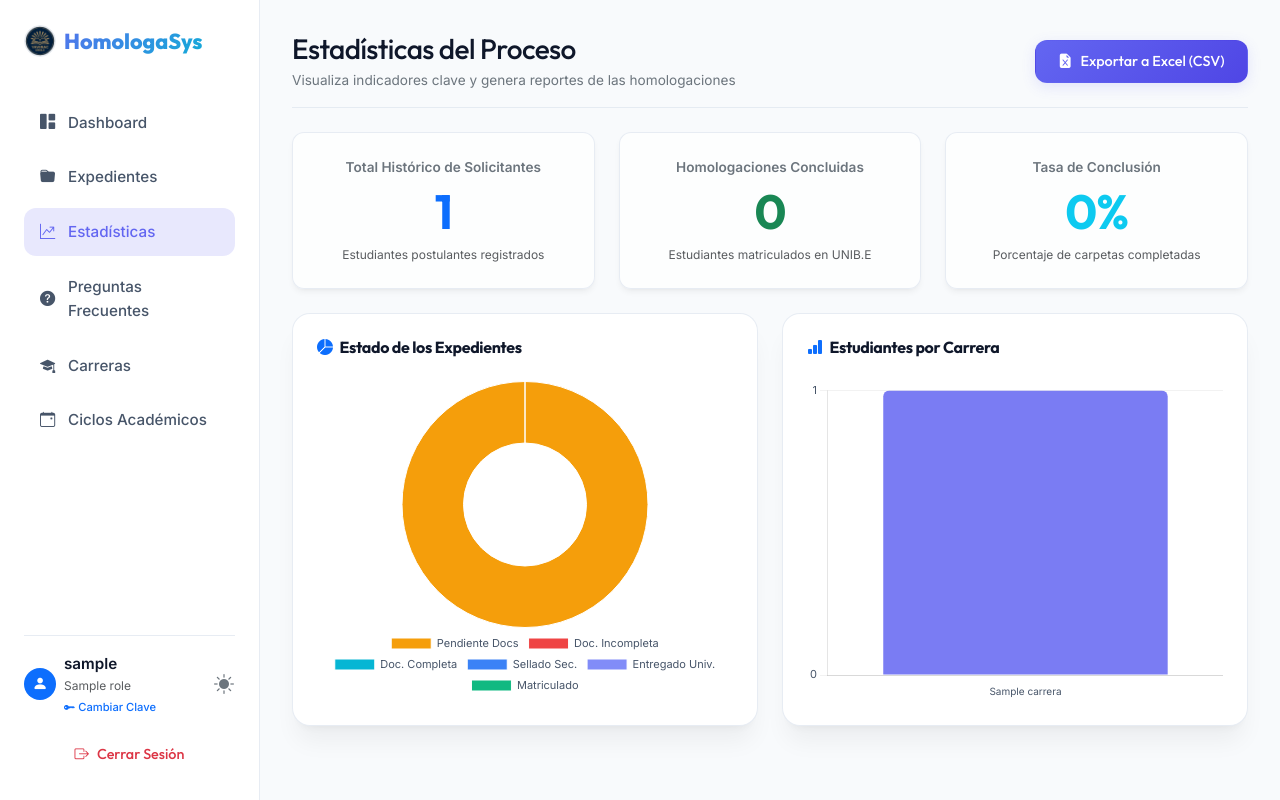
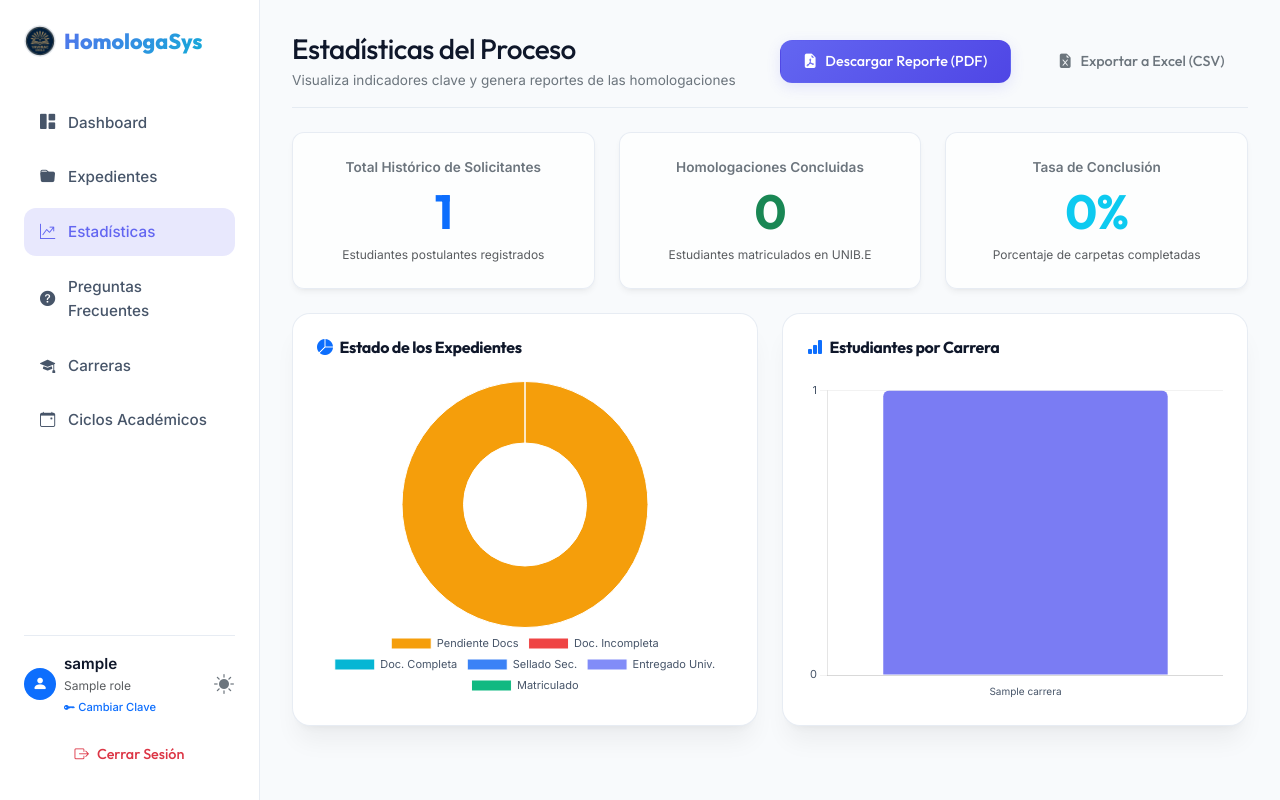
Before and after one commit to ByronMoreno/homologaciones, a Flask app: page /admin/reportes/ in a window 1280 px wide. Run offline with Flask 3, Linux system fonts and the light colour scheme; a user stored in the database is signed in; tables that the repository leaves empty hold one stand-in row (values such as "Sample post"); some libraries are stand-ins or nearby versions.

Commit message:
Implement executive PDF report download in reports module using reportlab

```diff
--- a/app/reports/views.py
+++ b/app/reports/views.py
@@ -77,3 +77,151 @@ def exportar_csv():
     response.headers['Content-Disposition'] = 'attachment; filename=reporte_homologaciones.csv'
     response.headers['Content-type'] = 'text/csv; charset=utf-8-sig'
     return response
+
+@reports_bp.route('/exportar/pdf')
+@login_required
+def exportar_pdf():
+    from reportlab.lib.pagesizes import letter
+    from reportlab.lib import colors
+    from reportlab.platypus import SimpleDocTemplate, Paragraph, Spacer, Table, TableStyle
+    from reportlab.lib.styles import getSampleStyleSheet, ParagraphStyle
+
+    # 1. Obtener datos
+    total_estudiantes = Estudiante.query.count()
+    por_revisar = Solicitud.query.filter(Solicitud.status.in_(['Pendiente Documentos', 'Documentación Completa'])).count()
+    en_proceso = Solicitud.query.filter(Solicitud.status.in_(['Documentación Incompleta', 'Sellado Secretaría', 'Entregado a Universidad'])).count()
+    matriculados = Solicitud.query.filter_by(status='Matriculado').count()
+
+    solicitudes = Solicitud.query.join(Estudiante).order_by(Solicitud.created_at.desc()).all()
+
+    # 2. Generar PDF
+    buffer = io.BytesIO()
+    doc = SimpleDocTemplate(buffer, pagesize=letter, rightMargin=36, leftMargin=36, topMargin=36, bottomMargin=36)
+    story = []
+
+    styles = getSampleStyleSheet()
+
+    title_style = ParagraphStyle(
+        'DocTitle',
+        parent=styles['Heading1'],
+        fontSize=18,
+        leading=22,
+        textColor=colors.HexColor('#0f172a'),
+        spaceAfter=4
+    )
+
+    subtitle_style = ParagraphStyle(
+        'DocSubtitle',
+        parent=styles['Normal'],
+        fontSize=9,
+        leading=13,
+        textColor=colors.HexColor('#475569'),
+        spaceAfter=15
+    )
+
+    header_style = ParagraphStyle(
+        'TableHeader',
+        parent=styles['Normal'],
+        fontSize=8,
+        leading=10,
+        textColor=colors.white,
+        fontName='Helvetica-Bold'
+    )
+
+    cell_style = ParagraphStyle(
+        'TableCell',
+        parent=styles['Normal'],
+        fontSize=8,
+        leading=10,
+        textColor=colors.HexColor('#1e293b')
+    )
+
+    bold_cell_style = ParagraphStyle(
+        'TableBoldCell',
+        parent=cell_style,
+        fontName='Helvetica-Bold'
+    )
+
+    story.append(Paragraph("<b>Portal de Gestión y Homologación - Yavirac - UNIB.E</b>", title_style))
+    story.append(Paragraph("Reporte Ejecutivo de Expedientes de Homologación", subtitle_style))
+    story.append(Spacer(1, 10))
+
+    # Summary Metrics Cards
+    metric_data = [
+        [
+            Paragraph("<b>Total Estudiantes</b>", cell_style),
+            Paragraph("<b>Por Revisar</b>", cell_style),
+            Paragraph("<b>En Proceso</b>", cell_style),
+            Paragraph("<b>Matriculados UNIB.E</b>", cell_style)
+        ],
+        [
+            Paragraph(f"<font size=13><b>{total_estudiantes}</b></font>", bold_cell_style),
+            Paragraph(f"<font size=13 color='#e11d48'><b>{por_revisar}</b></font>", bold_cell_style),
+            Paragraph(f"<font size=13 color='#ea580c'><b>{en_proceso}</b></font>", bold_cell_style),
+            Paragraph(f"<font size=13 color='#16a34a'><b>{matriculados}</b></font>", bold_cell_style)
+        ]
+    ]
+
+    metric_table = Table(metric_data, colWidths=[135, 135, 135, 135])
+    metric_table.setStyle(TableStyle([
+        ('BACKGROUND', (0,0), (-1,-1), colors.HexColor('#f8fafc')),
+        ('ALIGN', (0,0), (-1,-1), 'CENTER'),
+        ('VALIGN', (0,0), (-1,-1), 'MIDDLE'),
+        ('BOTTOMPADDING', (0,0), (-1,-1), 8),
+        ('TOPPADDING', (0,0), (-1,-1), 8),
+        ('BOX', (0,0), (-1,-1), 1, colors.HexColor('#e2e8f0')),
+        ('INNERGRID', (0,0), (-1,-1), 0.5, colors.HexColor('#e2e8f0')),
+    ]))
+
+    story.append(metric_table)
+    story.append(Spacer(1, 20))
+
+    story.append(Paragraph("<b>Detalle de Expedientes y Alumnos</b>", ParagraphStyle('SectionTitle', parent=styles['Heading2'], fontSize=11, spaceAfter=8, textColor=colors.HexColor('#0f172a'))))
+
+    # Detailed Table Columns: Código, Estudiante, Cédula, Carrera, Ciclo, Estado
+    table_data = [
+        [
+            Paragraph("<b>Código</b>", header_style),
+            Paragraph("<b>Estudiante</b>", header_style),
+            Paragraph("<b>Cédula</b>", header_style),
+            Paragraph("<b>Carrera en la que se Graduó</b>", header_style),
+            Paragraph("<b>Ciclo Académico</b>", header_style),
+            Paragraph("<b>Estado Actual</b>", header_style)
+        ]
+    ]
+
+    for sol in solicitudes:
+        ciclo_nom = sol.estudiante.ciclo.name if sol.estudiante.ciclo else 'N/A'
+        table_data.append([
+            Paragraph(sol.code, cell_style),
+            Paragraph(f"{sol.estudiante.lastname} {sol.estudiante.name}", cell_style),
+            Paragraph(sol.estudiante.cedula, cell_style),
+            Paragraph(sol.estudiante.carrera.name, cell_style),
+            Paragraph(ciclo_nom, cell_style),
+            Paragraph(f"<b>{sol.status}</b>", cell_style)
+        ])
+
+    detailed_table = Table(table_data, colWidths=[65, 120, 60, 120, 95, 80])
+
+    t_style = TableStyle([
+        ('BACKGROUND', (0,0), (-1,0), colors.HexColor('#0f172a')),
+        ('ALIGN', (0,0), (-1,-1), 'LEFT'),
+        ('VALIGN', (0,0), (-1,-1), 'MIDDLE'),
+        ('BOTTOMPADDING', (0,0), (-1,-1), 5),
+        ('TOPPADDING', (0,0), (-1,-1), 5),
+        ('GRID', (0,0), (-1,-1), 0.5, colors.HexColor('#cbd5e1')),
+    ])
+
+    for i in range(1, len(table_data)):
+        bg_color = colors.HexColor('#f8fafc') if i % 2 == 0 else colors.white
+        t_style.add('BACKGROUND', (0, i), (-1, i), bg_color)
+
+    detailed_table.setStyle(t_style)
+    story.append(detailed_table)
+
+    doc.build(story)
+
+    response = make_response(buffer.getvalue())
+    response.headers['Content-Disposition'] = 'attachment; filename=reporte_homologaciones.pdf'
+    response.headers['Content-type'] = 'application/pdf'
+    return response
--- a/app/templates/reports/index.html
+++ b/app/templates/reports/index.html
@@ -5,7 +5,10 @@
 {% block page_subtitle %}Visualiza indicadores clave y genera reportes de las homologaciones{% endblock %}
 
 {% block header_actions %}
-<a href="{{ url_for('reports.exportar_csv') }}" class="btn btn-premium btn-premium-primary btn-sm">
+<a href="{{ url_for('reports.exportar_pdf') }}" class="btn btn-premium btn-premium-primary btn-sm me-2">
+    <i class="bi bi-file-earmark-pdf-fill"></i> Descargar Reporte (PDF)
+</a>
+<a href="{{ url_for('reports.exportar_csv') }}" class="btn btn-outline-secondary btn-premium btn-sm">
     <i class="bi bi-file-earmark-excel-fill"></i> Exportar a Excel (CSV)
 </a>
 {% endblock %}
--- a/requirements.txt
+++ b/requirements.txt
@@ -11,3 +11,4 @@ python-dotenv==1.0.1
 email-validator==2.1.0.post1
 Werkzeug==3.1.3
 gunicorn==23.0.0
+reportlab==5.0.0
```
